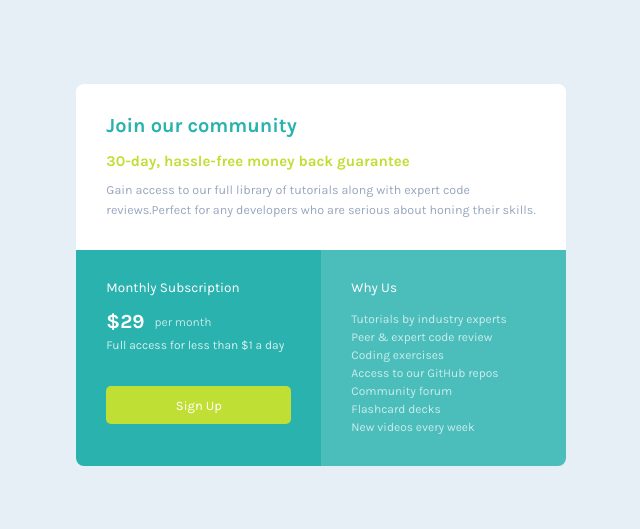
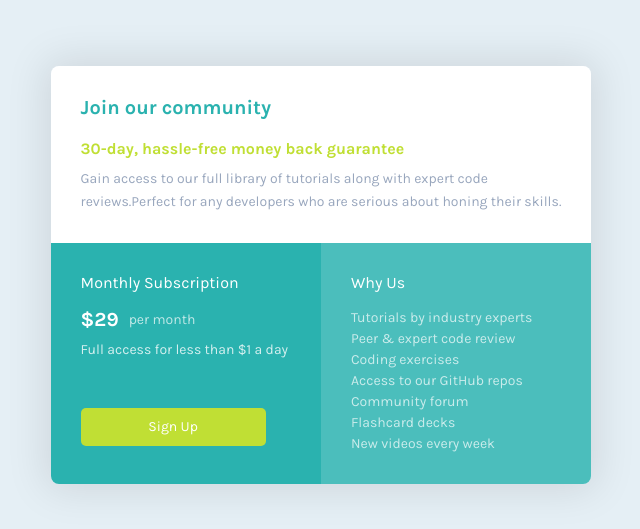
Before and after one commit to nofear1985/Single_Price_Grid_Component_Using_HTML_CSS, a plain HTML site: page index.html in a window 1280 px wide. Shown: the part 125-654 px from the top of the page, without its empty margins (319-959 px from the left). Drawn offline with Linux system fonts and the light colour scheme.

Commit message:
Add files via upload

```diff
--- a/css/master.css
+++ b/css/master.css
@@ -65,6 +65,10 @@ main {
         margin: auto;
     }
 }
+main .price-card {
+    box-shadow: 0 0 40px 6px rgb(0 0 0 / 10%);
+    border-radius: 8px;
+}
 main .price-card .up {
     background-color: white;
     padding: 3rem;
@@ -72,34 +76,19 @@ main .price-card .up {
 }
 main .price-card .up h1 {
     color:  var(--Cyan);
-    padding-bottom: 1.5rem;
-}
-@media (max-width: 768px) {
-    main .price-card .up h1 {
-        font-size:2rem;
-    }
+    padding-bottom: 2rem;
 }
 main .price-card .up h2 {
     color: var(--Bright-Yellow);
-    font-size: 1.5rem;
+    font-size: 1.6rem;
     font-weight: bold;
-}
-@media (max-width: 768px) {
-    main .price-card .up h2 {
-        font-size: 1.6rem;
-    }
 }
 main .price-card .up h3 {
     color: var(--Grayish-Blue);
-    font-size: 1.25rem;
+    font-size: 1.4rem;
     font-weight: normal;
     padding-top: 1rem;
     line-height: 1.6;
-}
-@media (max-width: 768px) {
-    main .price-card .up h3 {
-        font-size: 1.4rem;
-    }
 }
 main .price-card .down {
     display: flex;
@@ -115,7 +104,6 @@ main .price-card .down .box1 {
     flex-basis: 50%;
     padding: 3rem;
     border-radius: 0 0 0 8px;
-    width: 100%;
 }
 @media (max-width: 768px) {
     main .price-card .down .box1 {
@@ -124,14 +112,9 @@ main .price-card .down .box1 {
 }
 main .price-card .down .box1 h4 {
     color: white;
-    font-size: 1.35rem;
+    font-size: 1.6rem;
     font-weight: 400;
-    padding-bottom: 1.5rem;
-}
-@media (max-width: 768px) {
-    main .price-card .down .box1 h4 {
-        font-size: 1.6rem;
-    }
+    padding-bottom: 1.6rem;
 }
 main .price-card .down .box1 h5 {
     color: white;
@@ -143,25 +126,15 @@ main .price-card .down .box1 h5 span {
     color: white;
     font-weight: 400;
     opacity: 70%;
-    font-size: 1.2rem;
+    font-size: 1.4rem;
     padding-left: 1rem;
-}
-@media (max-width: 768px) {
-    main .price-card .down .box1 h5 span {
-        font-size: 1.4rem;
-    }
 }
 main .price-card .down .box1 h6 {
     color: white;
     font-weight: 400;
     opacity: 80%;
-    font-size: 1.2rem;
-    padding-top: 0.5rem;
-}
-@media (max-width: 768px) {
-    main .price-card .down .box1 h6 {
-        font-size: 1.4rem;
-    }
+    font-size: 1.4rem;
+    padding-top: 1rem;
 }
 main .price-card .down .box1 a {
     display: flex;
@@ -175,15 +148,13 @@ main .price-card .down .box1 a {
     color: white;
     border-radius: 5px;
     text-align: center;
-    font-size: 1.3rem;
-    margin-top: 3.4rem;
+    font-size: 1.4rem;
+    margin-top: 5rem;
 }
 @media (max-width: 768px) {
     main .price-card .down .box1 a {
         width: 24rem;
         margin-top: 2.5rem;
-        font-size: 1.4rem;
-        text-align: center;
     }
 }
 main .price-card .down .box2 {
@@ -199,24 +170,14 @@ main .price-card .down .box2 {
 }
 main .price-card .down .box2 h3 {
     color: white;
-    font-size: 1.35rem;
+    font-size: 1.6rem;
     font-weight: 400;
     padding-bottom: 1.5rem;
-}
-@media (max-width: 768px) {
-    main .price-card .down .box2 h3 {
-        font-size: 1.6rem;
-    }
 }
 main .price-card .down .box2 p {
     color: white;
     opacity: 70%;
-    font-size: 1.2rem;
+    font-size: 1.4rem;
     line-height: 1.5;
     font-weight: 400;
 }
-@media (max-width: 768px) {
-    main .price-card .down .box2 p {
-        font-size: 1.4rem;
-    }
-}
```
